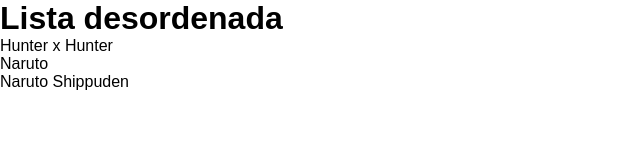
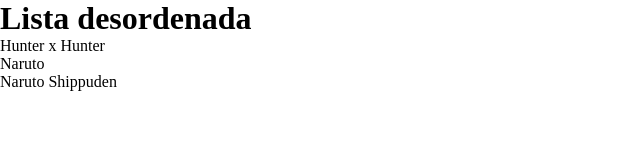
Before and after one commit to Danielsin2/de-prueba, a plain HTML site: page index.html in a window 1280 px wide. Shown: the whole page, without its empty margins (0-640 px from the left). Drawn offline with Linux system fonts and the light colour scheme.

Commit message:
Cambiamos de fuente a la fuente de Ubuntu

```diff
--- a/css/master.css
+++ b/css/master.css
@@ -1,5 +1,5 @@
 *{
   margin:0;
   padding:0;
-  font-family:"Arial";
+  font-family:"Ubuntu";
 }
```
